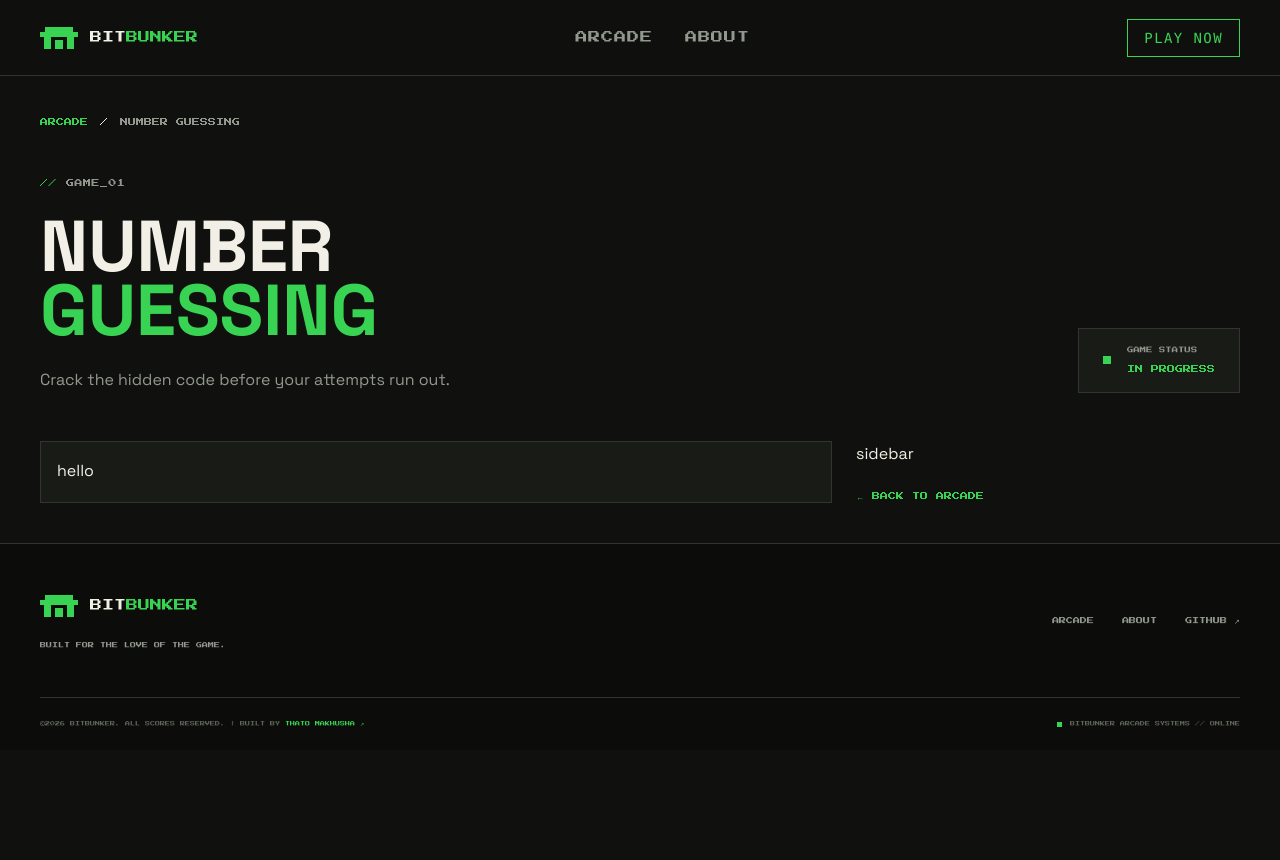
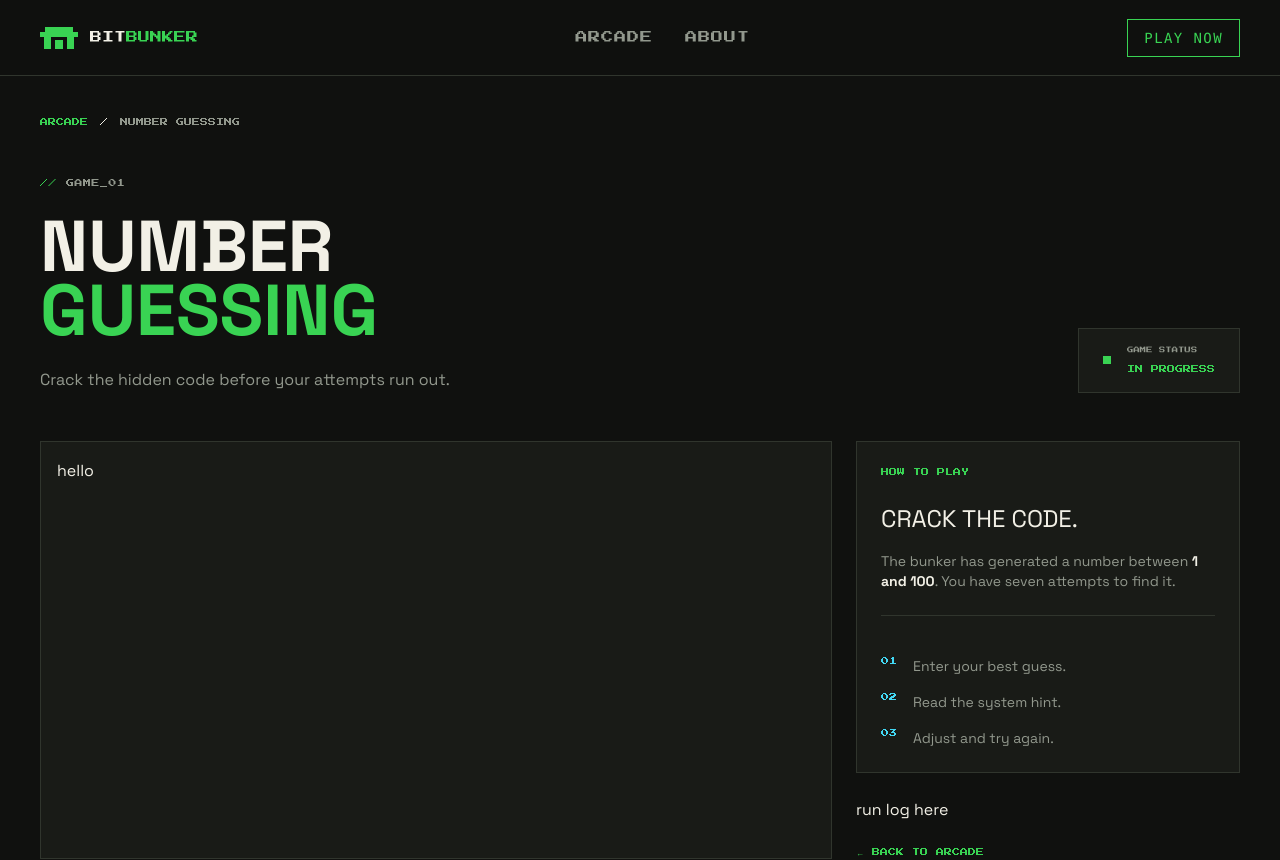
Before and after one commit to thatomakhusha/BitBunker, a Next.js app in the folder frontend/: page /games/number-guessing in a window 1280 px wide. Shown: the top 860 px of the page. Before the commit the page ends 800 px from the top, so only its background shows below. Built offline with nearby package versions, Linux system fonts and the light colour scheme.

Commit message:
Add GamePageLayout with header, how-to-play panel and side panel

```diff
--- a/frontend/src/app/(main)/games/number-guessing/page.tsx
+++ b/frontend/src/app/(main)/games/number-guessing/page.tsx
@@ -2,7 +2,7 @@ import GamePageLayout from "@/components/games/GamePageLayout";
 
 const NumberGuessingPage = () => {
     return (
-       <GamePageLayout title="Number Guessing" number={1} subtitle="Crack the hidden code before your attempts run out." statusLabel="GAME STATUS" statusValue="IN PROGRESS">
+       <GamePageLayout title="Number Guessing" number={1} subtitle="Crack the hidden code before your attempts run out." statusLabel="GAME STATUS" statusValue="IN PROGRESS" steps={["Enter your best guess.", "Read the system hint.", "Adjust and try again."]} howTitle="Crack the code." howText={<>The bunker has generated a number between <strong className="text-foreground">1 and 100</strong>. You have seven attempts to find it.</>} sidePanel={<p>run log here</p>}>
             <p>
                 hello
             </p>
--- a/frontend/src/components/games/GamePageLayout.tsx
+++ b/frontend/src/components/games/GamePageLayout.tsx
@@ -1,10 +1,11 @@
 import Link from "next/link";
 
 export default function GamePageLayout(
-    { title, number, subtitle, statusLabel, statusValue,  children }: { title: string; number: number; subtitle: string; statusLabel: string; statusValue: string; children: React.ReactNode }){
+    { title, number, subtitle, statusLabel, statusValue, steps, howTitle, howText, sidePanel, children }: { title: string; number: number; subtitle: string; statusLabel: string; statusValue: string; steps: string[]; howTitle: string; howText: React.ReactNode; sidePanel: React.ReactNode; children: React.ReactNode }){
         const words = title.split(" ");
         const lastWord = words.pop();
         const firstWords = words.join(" ");
+
         return (
             <main className="arcade-container py-10">
 
@@ -46,7 +47,34 @@ export default function GamePageLayout(
                         {children}
                     </div>
                     <div>
-                        <p>sidebar</p>
+                        <div className="border border-border bg-surface p-6">
+                            <p className="font-pixel text-[0.5rem] text-primary">
+                                HOW TO PLAY
+                            </p>
+                            <h2 className="mt-6 text-2xl uppercase">
+                                {howTitle}
+                            </h2>
+                            <p className="mt-4 text-sm text-muted">
+                                {howText}
+                            </p>
+                            <div className="mt-6 border-t border-border pt-6">
+
+                                {steps.map((step, index) =>  (
+                                    <div className="mt-4 flex gap-4 text-sm" key={step}>
+                                        <span className="font-pixel text-[0.5rem] text-tertiary">
+                                            {String(index + 1).padStart(2, "0")}
+                                        </span>
+                                        <span className="text-muted">
+                                            {step}
+                                        </span>
+                                    </div>
+                                ))}
+
+                            </div>
+                        </div>
+                        <div className="mt-6">
+                            {sidePanel}
+                        </div>
                         <Link href="/#arcade" className="mt-6 block font-pixel text-[0.5rem] text-primary">
                             &#8592; BACK TO ARCADE
                         </Link>
```
